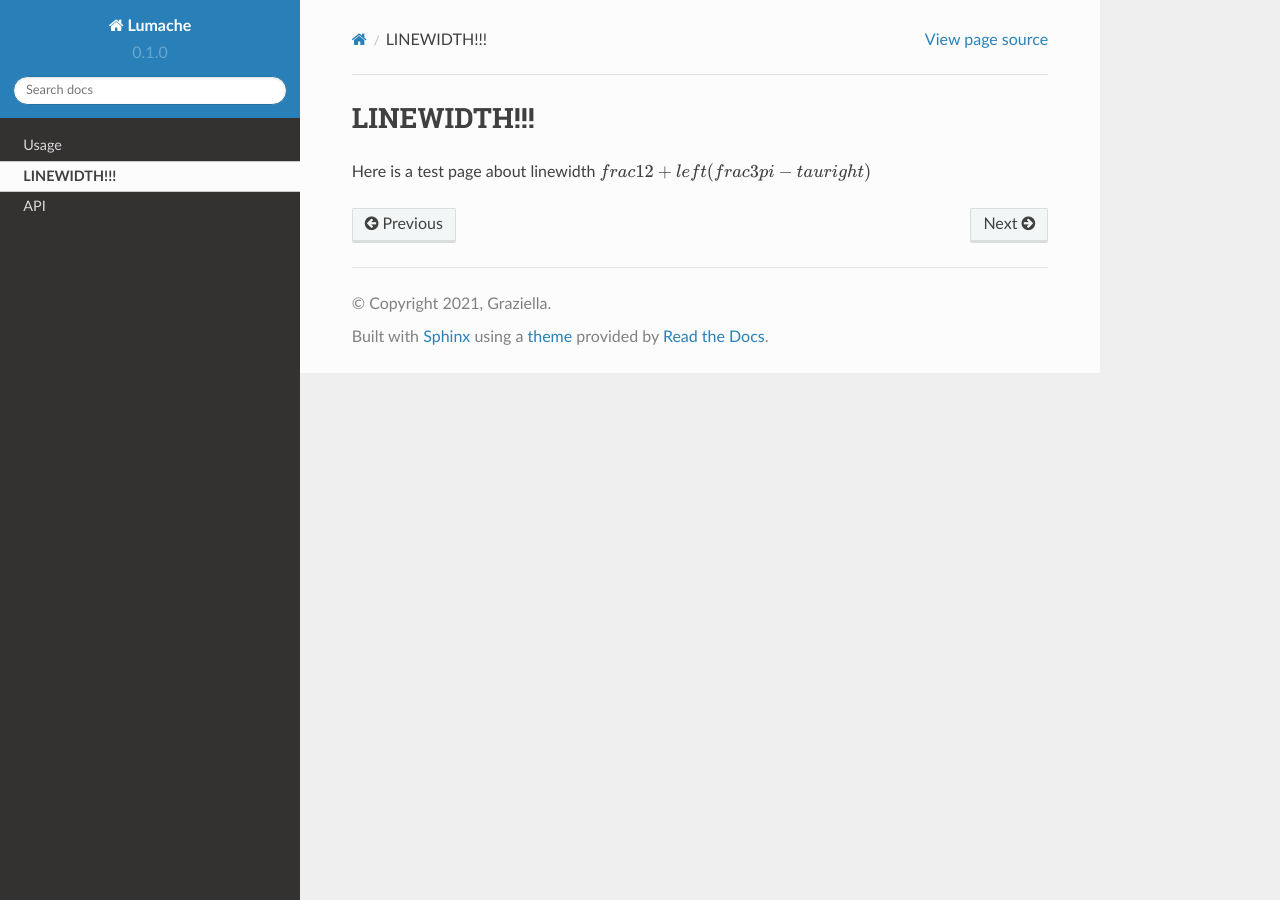
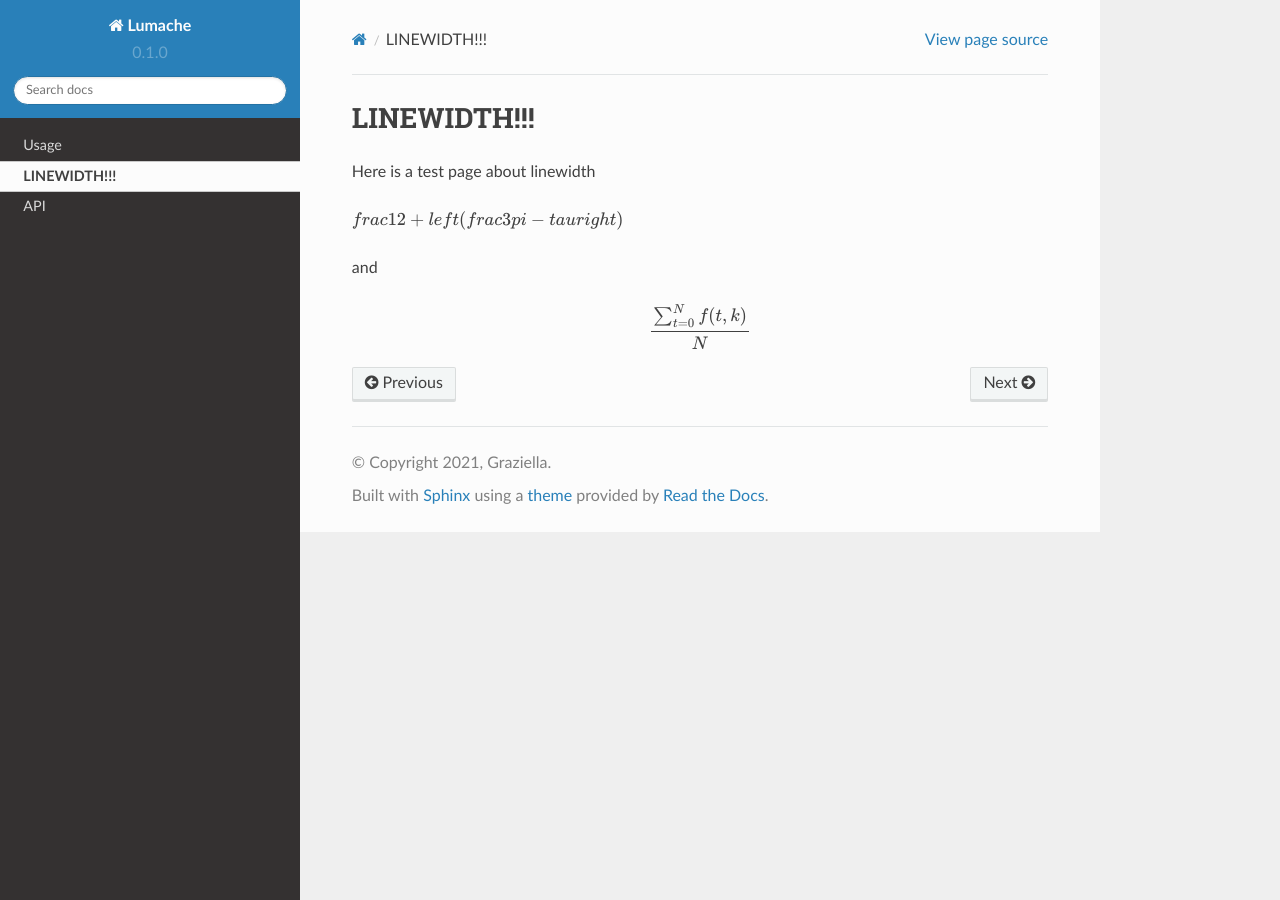
Before and after one commit to jjh-phd/rtd-tutorial, a Sphinx documentation site: the page built from docs/source/linewidth.rst, in a window 1280 px wide. Built offline with Sphinx 7.4.7 and the Read the Docs theme 2.0.0, drawn with Linux system fonts in a browser that asks for light colours.

Commit message:
Update linewidth.rst

```diff
--- a/docs/source/linewidth.rst
+++ b/docs/source/linewidth.rst
@@ -2,4 +2,13 @@ LINEWIDTH!!!
 ===================================
 
 Here is a test page about linewidth
+
+
 :math:`\\frac{1}{2} + \\left( \\frac{3}{\\pi} - \\tau \\right)`
+
+
+and
+
+.. math::
+
+   \frac{ \sum_{t=0}^{N}f(t,k) }{N}
```
